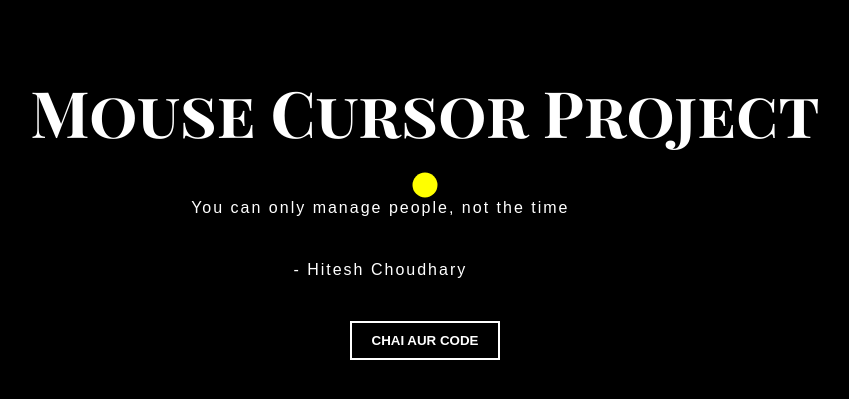
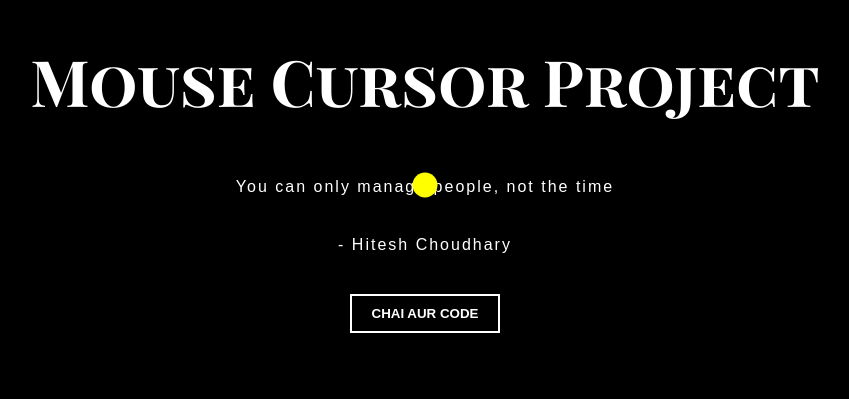
Before and after one commit to pijushghorai/DOM-related-JavaScript-projects, a plain HTML site: page 09. Colorfull Mouse Circle/index.html in a window 1280 px wide. Shown: the part 215-614 px from the top of the page, without its empty margins (215-1064 px from the left). Drawn offline with Linux system fonts and the light colour scheme.

Commit message:
edit css

```diff
--- a/09. Colorfull Mouse Circle/style.css
+++ b/09. Colorfull Mouse Circle/style.css
@@ -1,4 +1,10 @@
-@import url('https://fonts.googleapis.com/css2?family=Playfair+Display+SC:wght@700&display=swap');
+@import url("https://fonts.googleapis.com/css2?family=Playfair+Display+SC:wght@700&display=swap");
+
+* {
+  margin: 0;
+  padding: 0;
+  box-sizing: border-box;
+}
 
 body {
   height: 100vh;
@@ -10,22 +16,24 @@ body {
 }
 
 .container {
-  text-align: center;
-  margin: 0 auto;
+  display: flex;
+  align-items: center;
+  justify-content: center;
+  flex-direction: column;
 }
 
 h1 {
   color: #fff;
   font-size: 4rem;
-  font-family: 'Playfair Display SC', serif;
+  font-family: "Playfair Display SC", serif;
+  margin-bottom: 55px;
+  text-align: center;
 }
 
 p {
   color: #fff;
-  max-width: 700px;
   font-family: sans-serif;
   letter-spacing: 2px;
-  line-height: 22px;
   margin-bottom: 40px;
 }
 
```
